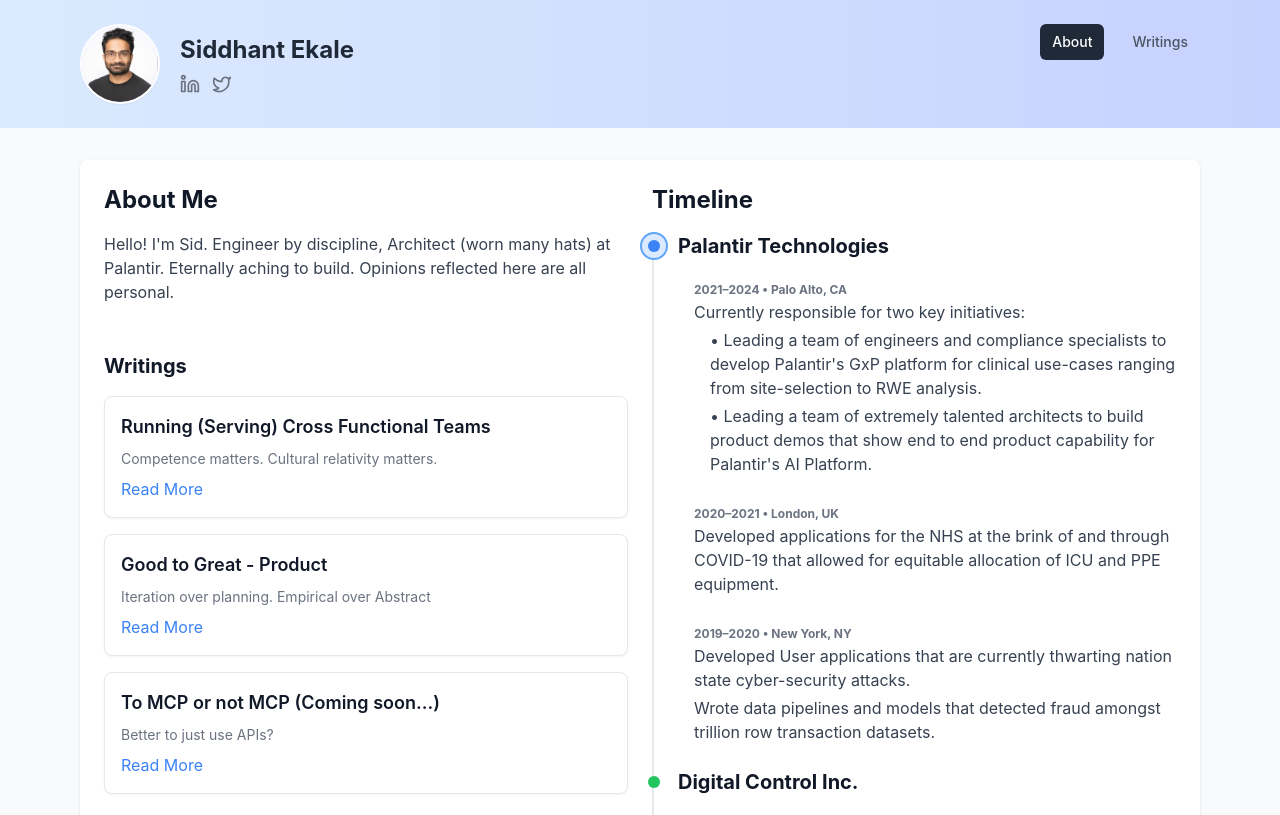
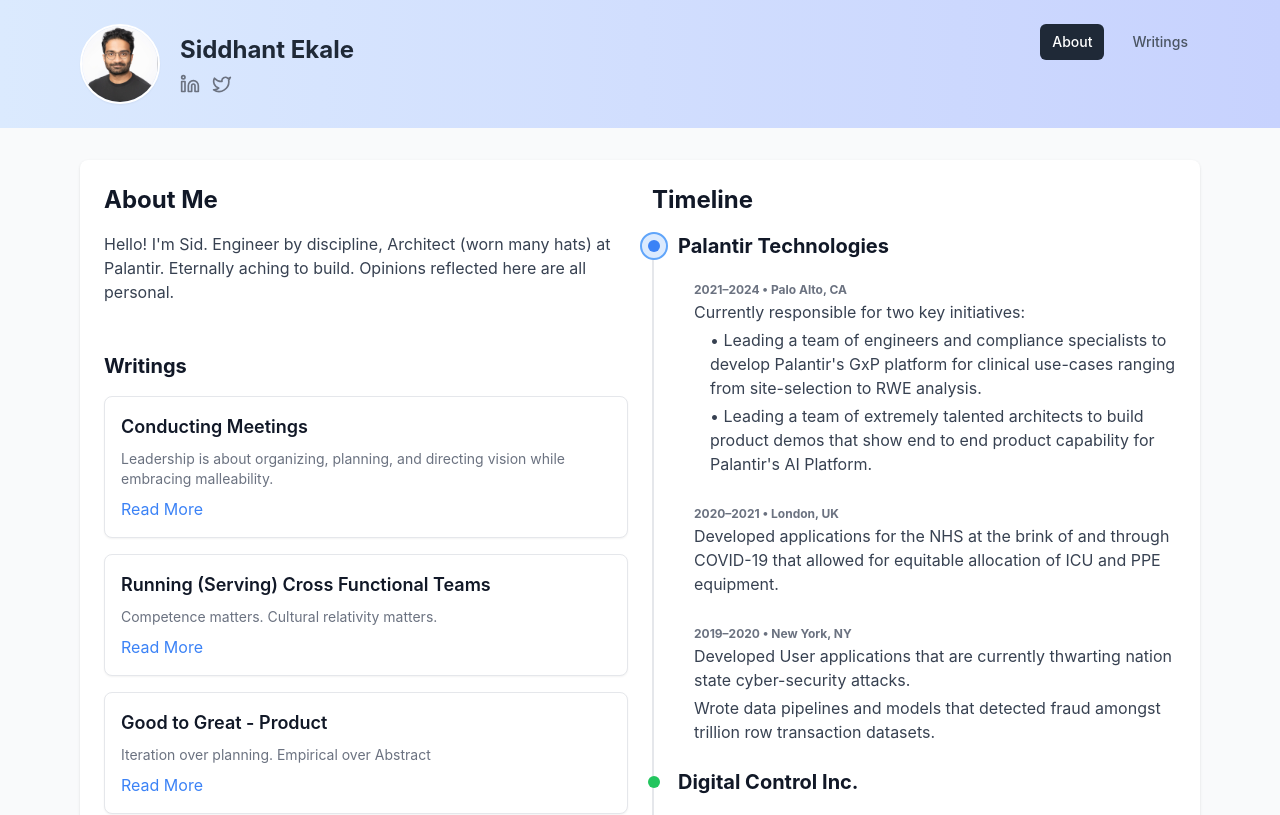
Before and after one commit to siddhantekale/siddhantekale, a React (Create React App) app: page / in a window 1280 px wide. Shown: the top 815 px of the page. Built offline with nearby package versions, Linux system fonts and the light colour scheme.

Commit message:
conducting meetings

```diff
--- a/src/PersonalWebsite.js
+++ b/src/PersonalWebsite.js
@@ -42,9 +42,26 @@
   // Sample blog posts
   const blogPosts = [
     {
+      id: 'conducting-meetings',
+      title: "Conducting Meetings",
+      date: "January 2025",
+      summary: "Directing while being malleability. Golden Mean",
+      content: `"We can do noble acts without ruling earth and sea; for even with moderate advantages one can act excellently." - Aristotle
+
+I was trying to bring together a cross-functional group of engineers, compliance managers, a few senior director type personas in a room to agree on the execution of a fairly complex project. Being a newly "promoted" technical lead of a fairly large group, I was thrilled to "lead" the meeting. I spent about 25 minutes of the 30 minute call soliciting feedback on the design and to the whole group's dismay, we ended up with zero artifacts of substance.
+
+I thought I did everything right, prepared the deck, put together some squiggly lines of architecture, knew the technical details in and out, knew what questions to seed the conversation with, among other things. Another unfortunate bit here was that I also left the meeting elated, thinking I had clarified all doubts. Few minutes, after the call I realized I had done nothing that would move the needle on the project. The architecture remained unapproved, the stakeholders didn't know what they would be doing in service of this project, and we had philosophical notes from everyone that led to zero change of state, now or in the future. The Platonian objective had prevailed.
+
+A good friend, mentor, manager and advisor of mine who fortunately (thank all the lords!) attended that call sent me a quick fire email of critical feedback right after. I will be grateful to him for life for allowing me to see this shortcoming and giving me arguably the most important skill in leadership. His feedback was and I'm paraphrasing A LOT because it was layered, "Knowing **when and how** to seek advise is **equally if not more** important than who to seek advise from. As a leader, in a fairly large meeting, the role isn't to capitulate into win-win games. It's to organize, plan, and then direct the vision that you've pre-deliberated on. It also does not mean take a dictatorial stance, it's embracing malleability, while being directive. That meeting failed to achieve the objective i.e. the approval on the execution and tactical actions for the people involved. The process will now elongate into individually persuading folks and then corralling opinions yet again."
+
+This feedback didn't sting (a masterclass in giving feedback, credit to him), it pushed me to think harder before these kinds of future meetings. I eventually got good at it. I started by setting the tone, defining macro-objectives without sounding dictatorial, and kept reiterating the tactical action items that needed to be worked on. I solicited feedback and approval from the lens of concluding micro-objectives and ensured that the folks involved had accepted (sometimes uncomfortably) the piece that they needed to contribute. Many times, there were debates and I ensured that there was malleability at accepting different ways of doing things, as long as the goal post and timelines didn't change. There were disagreements on goal settings too, and that allowed us to change course before proceeding into the meeting, when reasonable.
+
+It was uncomfortable at times, because by virtue of having cross-functionality and differing incentives, there will always be times of disagreement on the micro-objectives. If you've done a good job of defining and agreeing on the big picture, you can move forward without being happy (short term) in service of the larger outcome. In high performing organizations, most people are dealing with a large factorial of things and don't have the brain-space to contribute to your objective in a manner that'll guarantee convergence. That onus lies on you, the leader of that consortium.`
+    },
+    {
       id: 'running-cross-functional-teams',
       title: "Running (Serving) Cross Functional Teams",
-      date: "March 2024",
+      date: "October 2024",
       summary: "Competence matters. Cultural relativity matters.",
       content: `A few years into my career, I was asked to build an automated evidence generator for ensuring and proving software compliance for pharmaceutical use cases. As a software engineer turned architect turned product manager, I obviously attributed success to 100% test coverage. "I was incorrect" would be an understatement. There is a whole industry built around this and although it is filled with well-meaning people, it breeds bloat if unchecked. With that naive assumption, my team partner and I set out on a quest to build the best testing framework there is to gather insurmountable amounts of evidence against the checks enlisted in the CFRs. Despite gathering all the evidence in the world and testing every nook and cranny of the software, during many audits, these fell on deaf ears.
 
@@ -57,7 +74,7 @@
     {
       id: 'good-to-great',
       title: "Good to Great - Product",
-      date: "March 2024",
+      date: "June 2024",
       summary: "Iteration over planning. Empirical over Abstract",
       content: `"The great doers are also the great thinkers" - Steve Jobs
 
@@ -199,6 +216,16 @@
                 <div>
                   <h3 className="text-xl font-bold text-gray-900 mb-4">Writings</h3>
                   <div className="space-y-4">
+                    <div className="bg-white border border-gray-200 rounded-lg p-4 shadow-sm">
+                      <h4 className="text-lg font-semibold text-gray-900 mb-2">Conducting Meetings</h4>
+                      <p className="text-sm text-gray-500 mb-2">Leadership is about organizing, planning, and directing vision while embracing malleability.</p>
+                      <button
+                        onClick={() => navigate('/writings/conducting-meetings')}
+                        className="text-blue-500 hover:underline"
+                      >
+                        Read More
+                      </button>
+                    </div>
                     <div className="bg-white border border-gray-200 rounded-lg p-4 shadow-sm">
                       <h4 className="text-lg font-semibold text-gray-900 mb-2">Running (Serving) Cross Functional Teams</h4>
                       <p className="text-sm text-gray-500 mb-2">Competence matters. Cultural relativity matters.</p>
```
